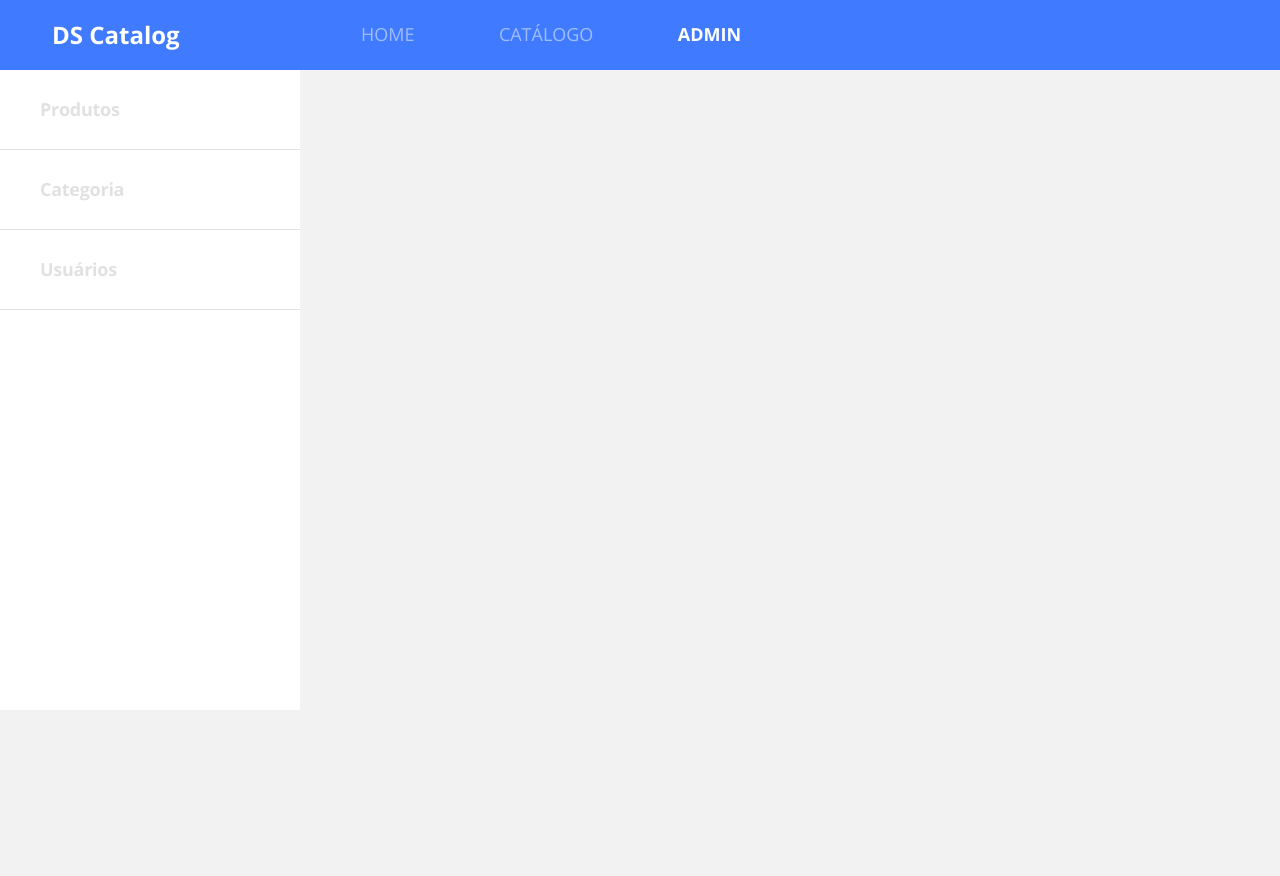
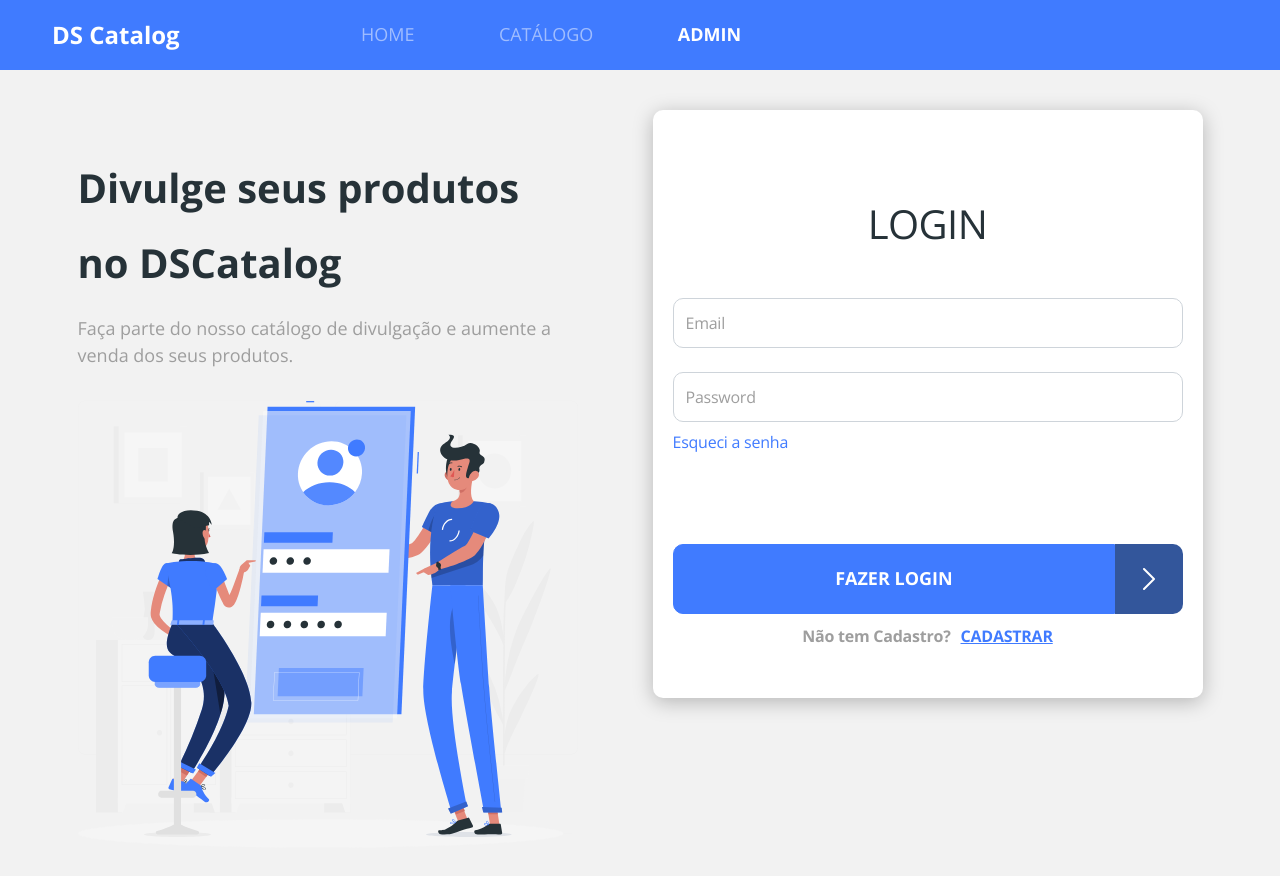
Before and after one commit to luglifilho/dscatalog, a React (Create React App) app in the folder frontend/: page /admin/auth/login in a window 1280 px wide. Shown: the top 876 px of the page. Before the commit the page ends 800 px from the top, so only its background shows below. Built offline with nearby package versions, Linux system fonts and the light colour scheme; no server answers; the HTML template or start-up script is replaced by a standard one.

Commit message:
routes, card style

```diff
--- a/frontend/src/App.css
+++ b/frontend/src/App.css
@@ -25,3 +25,14 @@
   box-shadow: 0px 4px 20px rgba(0, 0, 0, 0.25);
   border-radius: 10px;
 }
+.base-input {
+  border-radius: 10px;
+  font-size: 1em;
+  letter-spacing: -0.015em;
+  color: #263238;
+  height: 50px;
+}
+
+.base-input::placeholder {
+  color: #9E9E9E;
+}
--- a/frontend/src/Routes.tsx
+++ b/frontend/src/Routes.tsx
@@ -4,6 +4,7 @@
 import Catalog from 'pages/Catalog';
 import Admin from 'pages/Admin';
 import ProductDetaisl from 'pages/ProductDetails';
+import Auth from 'pages/Admin/Auth';
 
 const Routes = () => (
   <BrowserRouter>
@@ -18,6 +19,10 @@
       <Route path="/products/:productId">
         <ProductDetaisl />
       </Route>
+      <Redirect from='/admin/auth' to='/admin/auth/login' exact />
+      <Route path="/admin/auth">
+        <Auth/>
+      </Route>
       <Redirect from='/admin' to='/admin/products' exact />
       <Route path="/admin">
         <Admin />
--- a/frontend/src/components/ButtonIcon/styles.css
+++ b/frontend/src/components/ButtonIcon/styles.css
@@ -4,6 +4,7 @@
 
 .btn-container button {
     border-radius: 10px 0 0 10px;
+    width: calc(100% - 50px);
 }
 
 .btn h6 {
--- /dev/null
+++ b/frontend/src/pages/Admin/Auth/index.tsx
@@ -0,0 +1,35 @@
+import { ReactComponent as AuthImage } from 'assets/images/auth-image.svg';
+import { Route, Switch } from 'react-router-dom';
+import './style.css';
+import Login from './login';
+
+const Auth = () => {
+
+    return (
+
+        <div className="auth-container">
+            <div className="auth-banner-container">
+                <h1> Divulge seus produtos  no DSCatalog</h1>
+                <p>Faça parte do nosso catálogo de divulgação e aumente a venda dos seus produtos.</p>
+                <AuthImage />
+            </div>
+            <div className="auth-form-content">
+                <Switch>
+                    <Route path="/admin/auth/login">
+                        <Login />
+                    </Route>
+                    <Route path="/admin/auth/singup">
+                        <h1> Card de SingUp</h1>
+                    </Route>
+                    <Route path="/admin/auth/recover">
+                        <h1> Card de Recover</h1>
+                    </Route>
+                </Switch>
+
+            </div>
+
+        </div>
+    );
+}
+
+export default Auth;
--- /dev/null
+++ b/frontend/src/pages/Admin/Auth/login/index.tsx
@@ -0,0 +1,44 @@
+import { Link } from 'react-router-dom';
+import ButtonIcon from 'components/ButtonIcon';
+
+import './styles.css';
+
+const Login = () => {
+  return (
+    <div className="base-card login-card">
+      <h1>LOGIN</h1>
+      <form>
+        <div className="mb-4">
+          <input
+            type="text"
+            className="form-control base-input"
+            placeholder="Email"
+            name="username"
+          />
+        </div>
+        <div className="mb-2">
+          <input
+            type="password"
+            className="form-control base-input "
+            placeholder="Password"
+            name="password"
+          />
+        </div>
+        <Link to="/admin/auth/recover" className="login-link-recover">
+          Esqueci a senha
+        </Link>
+        <div className="login-submit">
+          <ButtonIcon text="Fazer login" />
+        </div>
+        <div className="signup-container">
+          <span className="not-registered">Não tem Cadastro?</span>
+          <Link to="/admin/auth/register" className="login-link-register">
+            CADASTRAR
+          </Link>
+        </div>
+      </form>
+    </div>
+  );
+};
+
+export default Login;
--- /dev/null
+++ b/frontend/src/pages/Admin/Auth/login/styles.css
@@ -0,0 +1,49 @@
+.login-card {
+    padding: 20px;
+    font-size: 16px;
+
+}
+.login-card h1 {
+    font-weight: normal;
+    font-size: 2.5em;
+    text-align: center;
+    color: #263238;
+    letter-spacing: -0.015em;
+    text-transform: uppercase;
+    margin: 70px 0 50px 0;
+
+}
+.login-link-recover {
+    font-size: 1em;
+    letter-spacing: -0.015em;
+    color: #407bff;
+    display: block;
+    margin-bottom: 90px;
+  }
+
+  .login-link-register {
+    font-weight: bold;
+    font-size: 1em;
+    text-align: center;
+    letter-spacing: -0.015em;
+    text-decoration-line: underline;
+    color: #407bff;
+    margin-left: 10px;
+  }
+
+  .login-submit {
+    margin-bottom: 10px;
+  }
+
+  .not-registered {
+    font-weight: bold;
+    font-size: 1em;
+    text-align: center;
+    letter-spacing: -0.015em;
+    color: #9e9e9e;
+  }
+
+  .signup-container {
+    text-align: center;
+    margin-bottom: 30px;
+  }
--- /dev/null
+++ b/frontend/src/pages/Admin/Auth/style.css
@@ -0,0 +1,52 @@
+
+
+.auth-container {
+    display: flex;
+    justify-content: space-around;
+
+    padding: 20px;
+}
+.auth-banner-container {
+    display: none;
+}
+.auth-form-content {
+
+    width: 100%;
+}
+
+
+
+@media (min-width: 576px) {
+    .auth-form-content {
+          width: 480px;
+    }
+}
+@media (min-width: 768px) {
+    .auth-form-content {
+          width: 550px;
+    }
+}
+@media (min-width: 1200px) {
+    .auth-banner-container {
+        display: flex;
+        flex-direction: column;
+        margin-top: 40px;
+        width: 500px;
+    }
+    .auth-banner-container h1 {
+        font-size: 40px;
+        line-height: 75px;
+        margin-bottom: 15px;
+    }
+    .auth-banner-container p {
+        font-size: 18px;
+        color: #9e9e9e;
+    }
+    .auth-banner-container svg {
+        width: 100%;
+    }
+    .auth-container {
+
+        padding: 40px;
+    }
+}
```
Also changed, not shown: frontend/src/assets/images/auth-image.svg (added).
